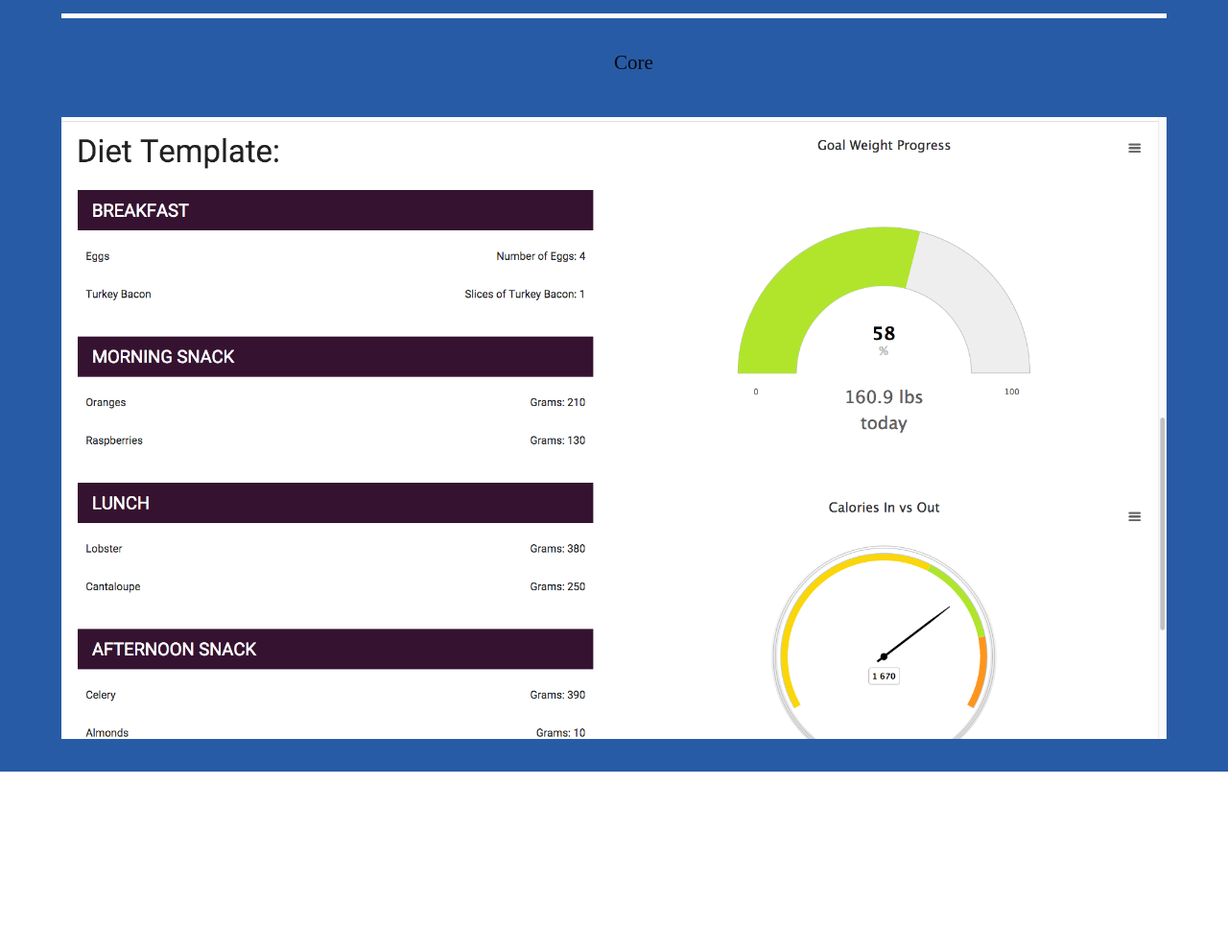
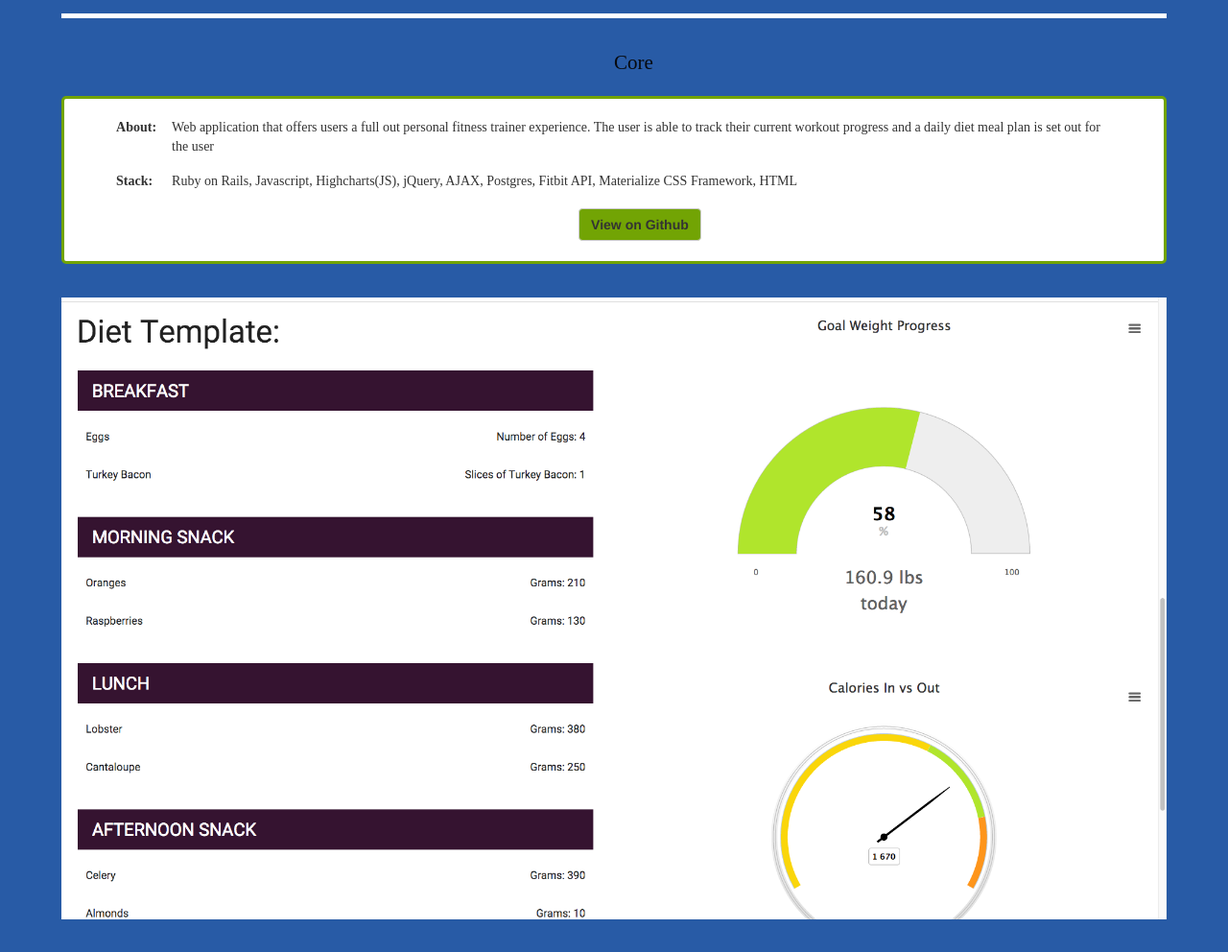
Before and after one commit to MattMcLennan/personal-website, a Jekyll site: the page website/main.html, which Jekyll copies as it is, in a window 1280 px wide and 1400 px high, scrolled down 489 px. Shown: the part 408-1400 px from the top of the window at 96% size. Built offline with Jekyll 4.4.1, drawn with Linux system fonts in a browser that asks for light colours; nearby versions of some CDN libraries; before the commit the page ends 1701 px from its top, so only the background shows below that.

Commit message:
Added info section for each portfolio piece

```diff
--- a/website/css/style.css
+++ b/website/css/style.css
@@ -92,6 +92,34 @@ h3 {
   left: 50%;
   position: relative; }
 
+.info {
+  background-color: white;
+  border-radius: 5px;
+  padding: 1% 4%;
+  border: 3px solid #72A404;
+  margin-top: 2%; }
+
 .detail img {
   width: 100%;
   margin: 3% 0%; }
+
+.info tr td {
+  font-family: Myriad Pro;
+  font-size: 14px; }
+
+.info tr td:first-child {
+  font-weight: bold; }
+
+.table td {
+  border-top: none !important; }
+
+.btn {
+  position: relative;
+  left: 46.5%;
+  font-color: #1A1A1A;
+  font-weight: bold;
+  background-color: #72A404;
+  top: -10px; }
+
+.foodmap, .stocks {
+  display: none; }
--- a/website/main.html
+++ b/website/main.html
@@ -40,9 +40,9 @@
     <h2>Portfolio</h2>
 
     <div class="small-images">
-      <img src="images/core.png">
-      <img src="images/foodmap.png">
-      <img src="images/Portfolio_Builder.png">
+      <img src="images/core.png" alt="Core">
+      <img src="images/foodmap.png" alt="Foodmap">
+      <img src="images/Portfolio_Builder.png" alt="Portfolio Analyzer">
     </div>
 
     <div class="segment-break">
@@ -52,22 +52,69 @@
       <div class="core">
         <h3>Core</h3>
 
-        <!-- <div class="stocks">
-          Include box info here
-        </div> -->
+        <div class="info">
+          <table class="table">
+            <tr>
+              <td>About:</td>
+              <td>Web application that offers users a full out personal fitness trainer experience. The user is able to track their current workout progress and a daily diet meal plan is set out for the user</td>
+            </tr>
+            <tr>
+              <td>Stack:</td>
+              <td>Ruby on Rails, Javascript, Highcharts(JS), jQuery, AJAX, Postgres, Fitbit API, Materialize CSS Framework, HTML</td>
+            </tr>
+          </table>
+          <button type="button" class="btn btn-default">View on Github</button>
+        </div>
 
         <div class="img">
           <img src="images/core.png">
         </div>
       </div>
 
-      <!-- <div class="foodmap">
+      <div class="foodmap">
+        <h3>Foodmap</h3>
+
+        <div class="info">
+          <table class="table">
+            <tr>
+              <td>About:</td>
+              <td>A web application that allows users to easily find the top 10 ranked restaurants near them along with a map showing where they are located and write/read reviews on restaurants</td>
+            </tr>
+            <tr>
+              <td>Stack:</td>
+              <td>Ruby, Sinatra, HTML, CSS, Javascript, jQuery, AJAX, Postgres, Google Maps API, Zomato API</td>
+            </tr>
+          </table>
+          <button type="button" class="btn btn-default">View on Github</button>
+        </div>
+
+        <div class="img">
+          <img src="images/foodmap.png">
+        </div>
       </div>
 
       <div class="stocks">
-      </div> -->
+        <h3>Portfolio Analyzer</h3>
+
+        <div class="info">
+          <table class="table">
+            <tr>
+              <td>About:</td>
+              <td>Web application allowing a user to easily track their portfolio fundamentals (financial ratios) along with portfolio sector exposure and market cap exposure</td>
+            </tr>
+            <tr>
+              <td>Stack:</td>
+              <td>Ruby, Javascript, AJAX, jQuery, Web scraping, Rails, HTML, CSS, Bootstrap</td>
+            </tr>
+          </table>
+          <button type="button" class="btn btn-default">View on Github</button>
+        </div>
+
+        <div class="img">
+          <img src="images/Portfolio_Builder.png">
+        </div>
+      </div>
     </div>
-
   </section>
 
   <footer>
--- a/website/script.js
+++ b/website/script.js
@@ -2,7 +2,7 @@ $(document).ready(function () {
   var imgString = "and I make elegant web applications!";
   write(imgString);
 
-  $('td img').mouseover(function() {
+  $('.small-images img').mouseover(function() {
     $('.portfolio-large img').css("display","block");
     $img = $(this).attr('src');
     $('.portfolio-large img').attr("src",$img);
```
Also changed, not shown: website/sass/style.scss (+34 -0 lines).
